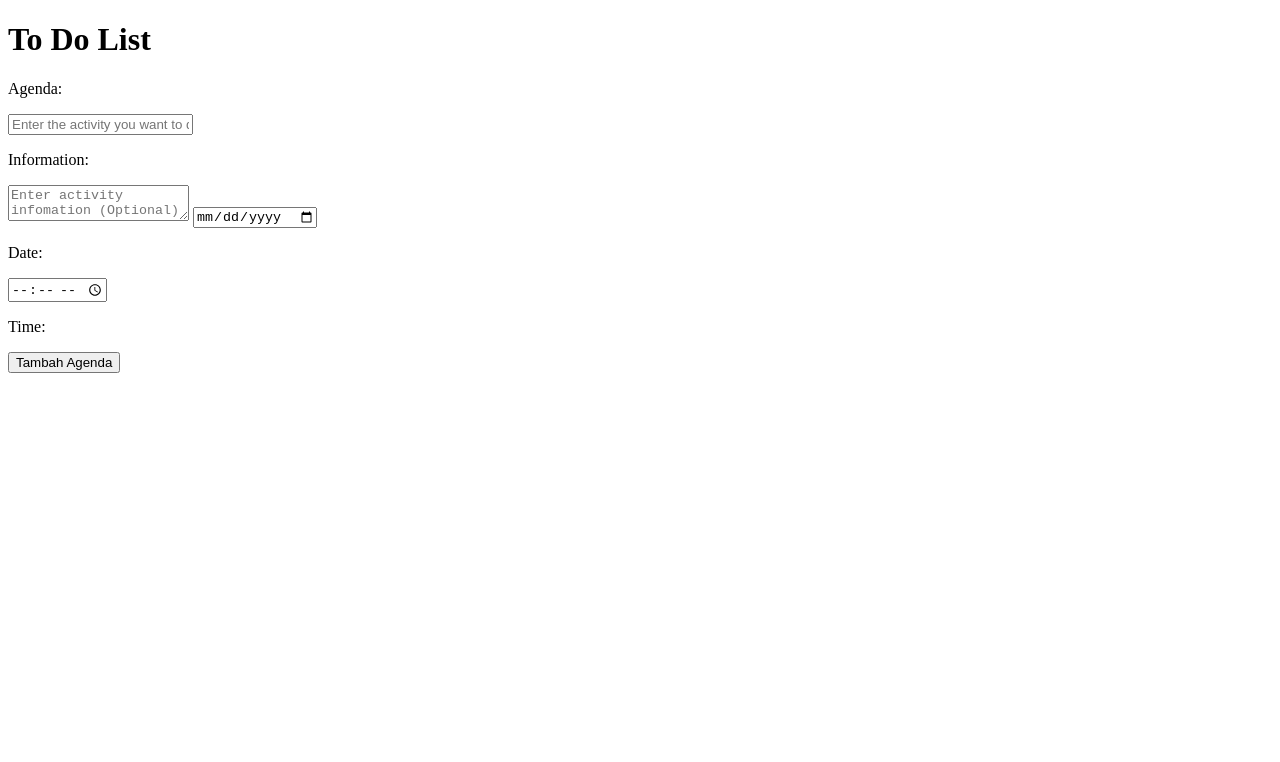
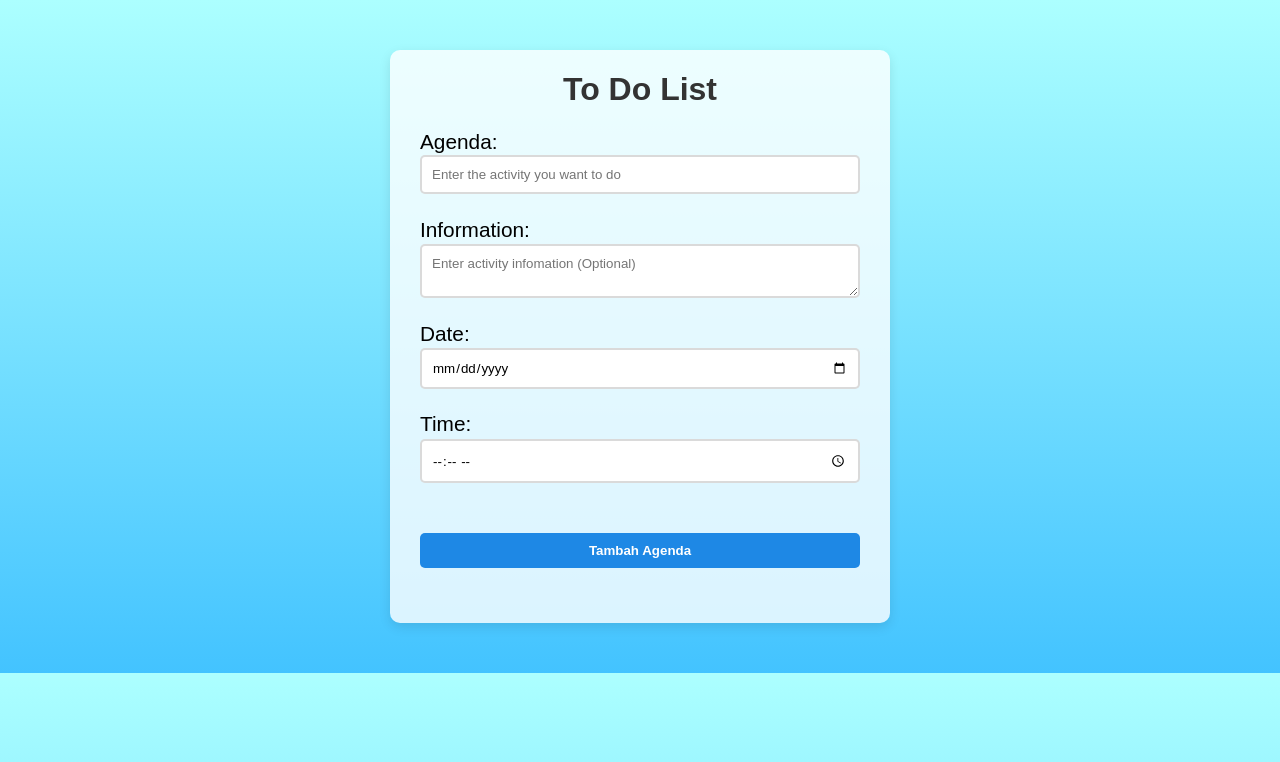
Before and after one commit to Naufalrizky-10/RevouCamp, a plain HTML site: page index.html in a window 1280 px wide. Drawn offline with Linux system fonts and the light colour scheme.

Commit message:
Update index.html

```diff
--- a/index.html
+++ b/index.html
@@ -4,7 +4,7 @@
   <meta charset="UTF-8" />
   <meta name="viewport" content="width=device-width, initial-scale=1.0"/>
   <title>To-Do List Countdown</title>
-  <link rel="stylesheet" href="Project to do list.css" />
+  <link rel="stylesheet" href="style.css" />
 </head>
 <body>
   <div class="container">
```
